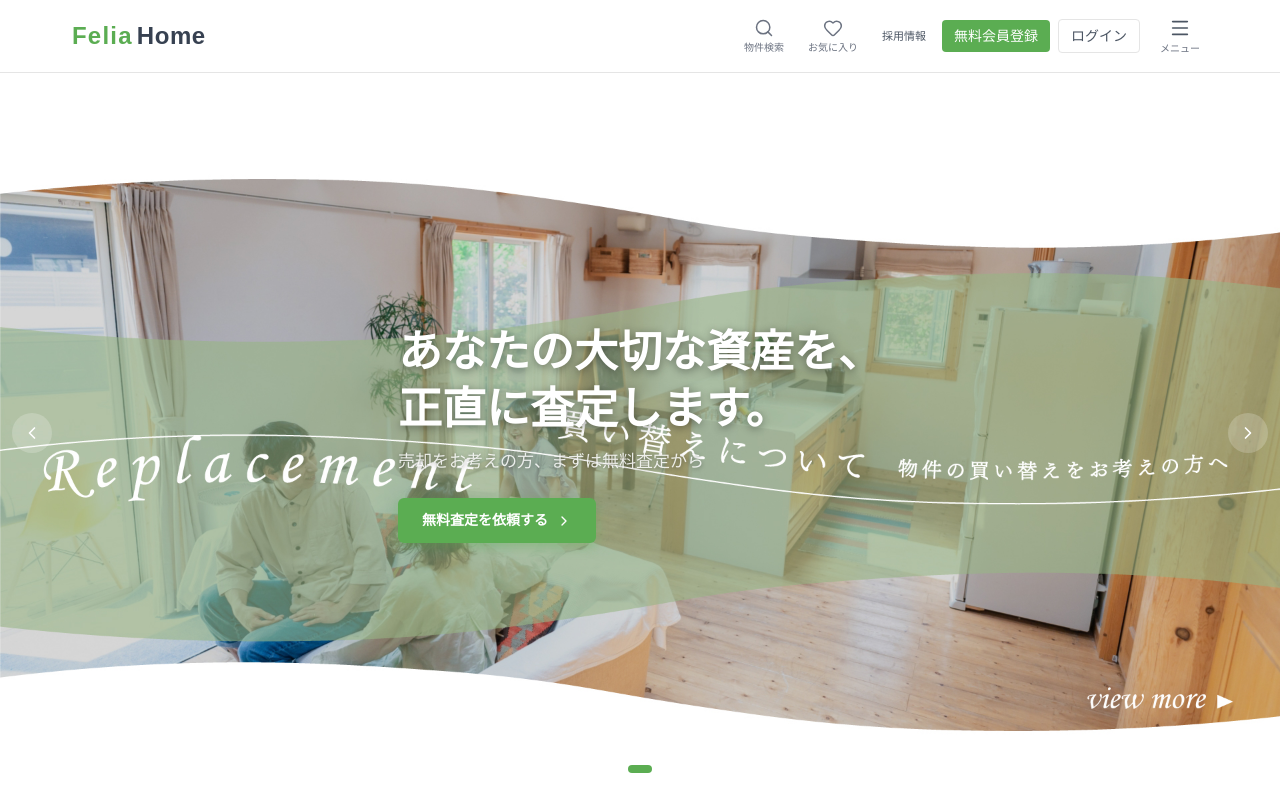
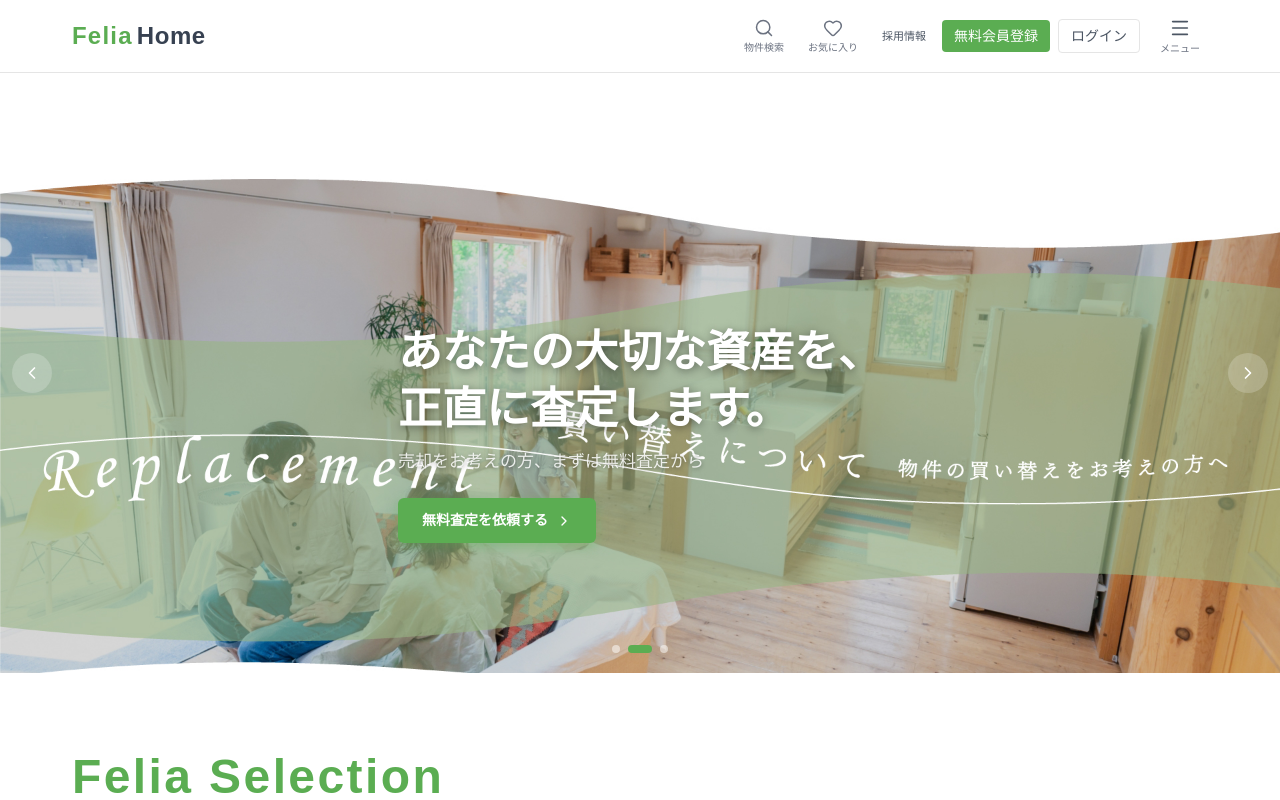
Before and after one commit to felia-home/felia-home-web, a Next.js app: page / in a window 1280 px wide. Shown: the top 800 px of the page. Built offline with nearby package versions, Linux system fonts and the light colour scheme; no server answers.

Commit message:
fix: add quality=100, maxHeight to hero slider

```diff
--- a/components/home/HeroSliderClient.tsx
+++ b/components/home/HeroSliderClient.tsx
@@ -65,7 +65,7 @@ export function HeroSliderClient({ slides }: HeroSliderClientProps) {
       }}
     >
       {/* スライド群（gridで重ねて高さはimageに合わせる） */}
-      <div style={{ display: "grid" }}>
+      <div style={{ display: "grid", maxHeight: "600px", overflow: "hidden" }}>
         {slides.map((slide, index) => (
           <SlideItem
             key={slide.id}
@@ -191,6 +191,7 @@ function SlideItem({
           alt={slide.catchCopy.replace("\n", " ")}
           width={1920}
           height={1080}
+          quality={100}
           style={{ display: "block", width: "100%", height: "auto" }}
           priority
           sizes="100vw"
```
